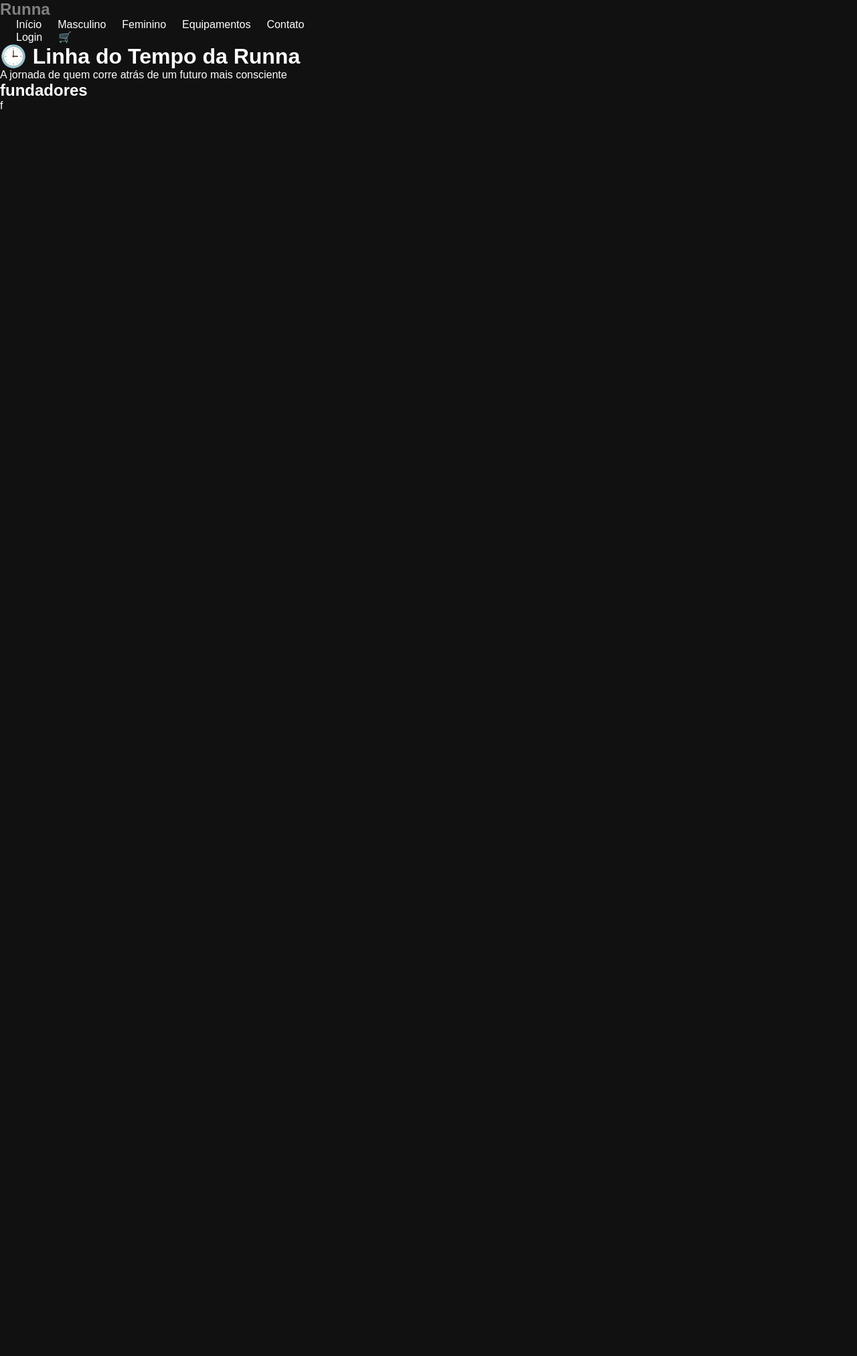
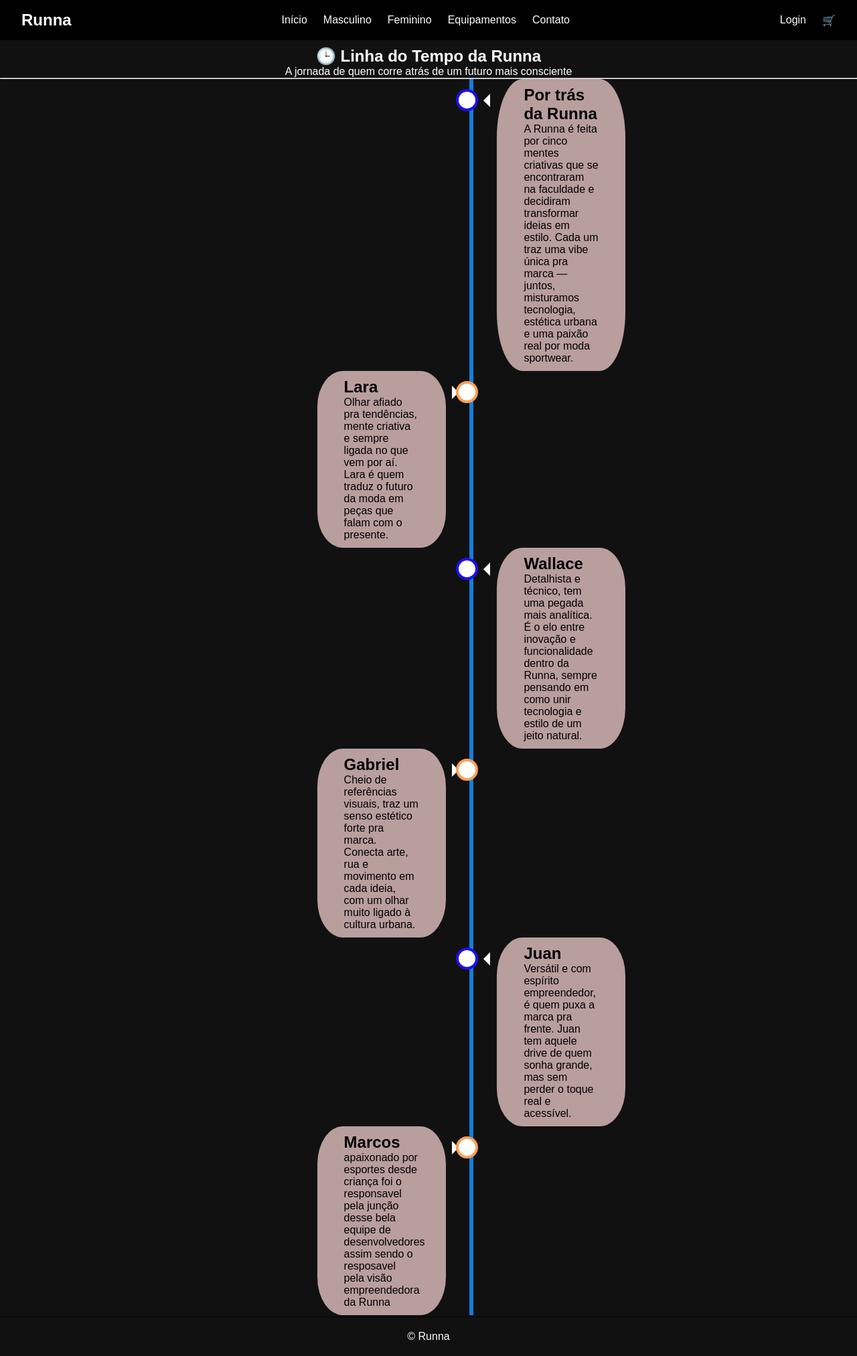
Before and after one commit to TKLUAR/Runna, a PHP site: page /html/sobre.html in a window 1280 px wide. Shown: the whole page at 67% size. Before the commit the page ends 163 px from the top, so only its background shows below. Run offline with PHP 8.4, Linux system fonts and the light colour scheme.

Commit message:
criação pagina sobre ( falta arrumar o footer ta meio improvisado)

```diff
--- a/css/sobre.css
+++ b/css/sobre.css
@@ -9,8 +9,9 @@ body {
     background-color: #111;
     color: #fff;
 }
+
 /* navbar */
-navbar {
+.navbar {
     position: fixed;
     top: 0;
     width: 100%;
@@ -54,3 +55,129 @@ navbar {
     display: flex;
     align-items: center;
 }
+
+main {
+    position: relative;
+    top: 70px;
+}
+
+.inicio {
+    text-align: center;
+}
+
+.linhadotempo {
+    position: relative;
+    width: 30%;
+    left: 25%;
+
+}
+
+/* add linha no meio */
+.linhadotempo::after {
+    content: '';
+    position: absolute;
+    width: 6px;
+    background-color: rgb(20, 126, 219);
+    top: 0;
+    bottom: 0;
+    left: 100%;
+    margin-left: -3px;
+
+}
+
+.esquerda {
+    position: relative;
+    left: 40%;
+}
+
+.direita {
+    position: relative;
+    left: 110%;
+}
+
+/*add flecha */
+.esquerda::before {
+    content: " ";
+    height: 0;
+    position: absolute;
+    top: 22px;
+    width: 0;
+    z-index: 1;
+    right: 45%;
+    border: medium solid white;
+    border-width: 10px 0 10px 10px;
+    border-color: transparent transparent transparent white;
+}
+
+.direita::before {
+    content: "";
+    height: 0;
+    position: absolute;
+    top: 22px;
+    width: 0;
+    z-index: 1;
+    left: -20px;
+    border: medium solid white;
+    border-width: 10px 10px 10px 0;
+    border-color: transparent white transparent transparent;
+}
+
+/*add circulo esquerda */
+.circulo {
+    padding: 10px 40px;
+    position: relative;
+    background-color: inherit;
+    width: 50%;
+    background-color: rgb(185, 158, 158);
+    border: 2px red;
+    color: #000;
+    border-radius: 20%;
+}
+
+.circulo::after {
+    content: '';
+    position: absolute;
+    width: 25px;
+    height: 25px;
+    right: -25%;
+    background-color: white;
+    border: 4px solid #FF9F55;
+    top: 15px;
+    border-radius: 50%;
+    z-index: 1;
+
+}
+
+
+/*add circulo direita*/
+.circulo2 {
+    padding: 10px 40px;
+    position: relative;
+    background-color: inherit;
+    width: 50%;
+    background-color: rgb(185, 158, 158);
+    border: 2px red;
+    color: #000;
+    border-radius: 20%;
+}
+
+
+.circulo2::after {
+    content: '';
+    position: absolute;
+    width: 25px;
+    height: 25px;
+    right: 115%;
+    background-color: white;
+    border: 4px solid #1e0ff1;
+    top: 15px;
+    border-radius: 50%;
+    z-index: 1;
+}
+footer {
+    text-align: center;
+    padding: 20px;
+    border-top: 1px solid #000;
+    position: relative;
+    bottom: 120%;
+}
--- a/html/sobre.html
+++ b/html/sobre.html
@@ -24,13 +24,69 @@
         </div>
     </header>
     <main>
-        <h1>🕒 Linha do Tempo da Runna</h1>
-        <p> A jornada de quem corre atrás de um futuro mais consciente</p>
-        <section>
-            <h1>fundadores</h1>
-            <p>f</p>
+
+        <section class="inicio">
+            <h1>🕒 Linha do Tempo da Runna</h1>
+            <p> A jornada de quem corre atrás de um futuro mais consciente</p>
+        </section>
+        <hr>
+        <section class="linhadotempo">
+
+            <div class="direita">
+                <div class="circulo2">
+                    <h1>Por trás da Runna</h1>
+                    <p> A Runna é feita por cinco mentes criativas que se encontraram na faculdade e decidiram
+                        transformar ideias em estilo. Cada um traz uma vibe única pra marca — juntos, misturamos
+                        tecnologia, estética urbana e uma paixão real por moda sportwear.</p>
+                </div>
+            </div>
+            </div>
+            <div class="esquerda">
+                <div class="circulo">
+                    <h2>Lara</h2>
+                    <p>Olhar afiado pra tendências, mente criativa e sempre ligada no que vem por aí. Lara é quem
+                        traduz o futuro da moda em peças que falam com o presente.</p>
+                </div>
+            </div>
+            </div>
+            <div class="direita">
+                <div class="circulo2">
+                    <h2>Wallace</h2>
+                    <p>Detalhista e técnico, tem uma pegada mais analítica. É o elo entre inovação e funcionalidade
+                        dentro da Runna, sempre pensando em como unir tecnologia e estilo de um jeito natural.</p>
+                </div>
+            </div>
+            <div class="esquerda">
+                <div class="circulo">
+                    <h1>Gabriel</h1>
+                    <p>Cheio de referências visuais, traz um senso estético forte pra marca. Conecta arte, rua e
+                        movimento em cada ideia, com um olhar muito ligado à cultura urbana.</p>
+                </div>
+            </div>
+            <div class="direita">
+                <div class="circulo2">
+                    <h1>Juan</h1>
+                    <p>Versátil e com espírito empreendedor, é quem puxa a marca pra frente. Juan tem aquele drive
+                        de quem sonha grande, mas sem perder o toque real e acessível.</p>
+                </div>
+            </div>
+            <div class="esquerda">
+                <div class="circulo">
+                    <h2>Marcos</h2>
+                    <p>apaixonado por esportes desde criança foi o responsavel pela junção desse bela equipe de
+                        desenvolvedores assim sendo o resposavel pela visão empreendedora da Runna </p>
+                </div>
+            </div>
+
         </section>
     </main>
+    <br>
+<br>
+<br>
+<br>
+    <footer>
+        <p>&copy; Runna</p>
+      </footer>
 
 
 
--- a/index.html
+++ b/index.html
@@ -13,7 +13,7 @@
   </head>
   <body>
     <header class="navbar">
-      <nav class="logo"><a href="sobre.html">Runna</a></nav>
+      <nav class="logo"><a href="html/sobre.html">Runna</a></nav>
 
       <!-- MENU-RESPONSIVO -->
       <button class="hamburger" id="hamburger">&#9776;</button>
```
Also changed, not shown: TRABALHOS.txt (+17 -0 lines), css/produtos.css (line endings or trailing spaces).
